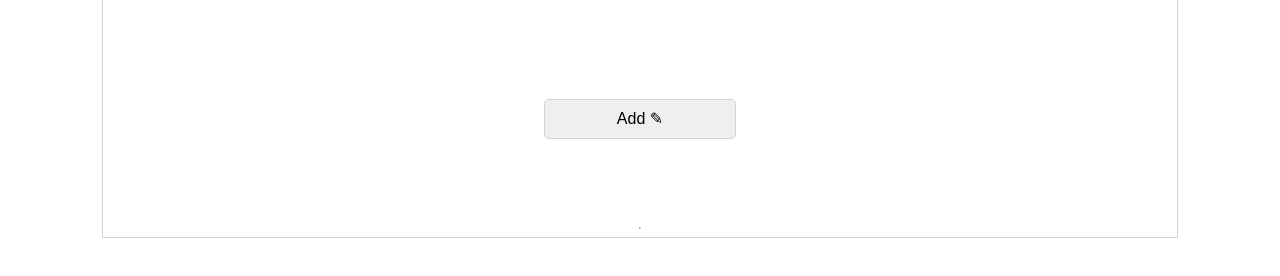
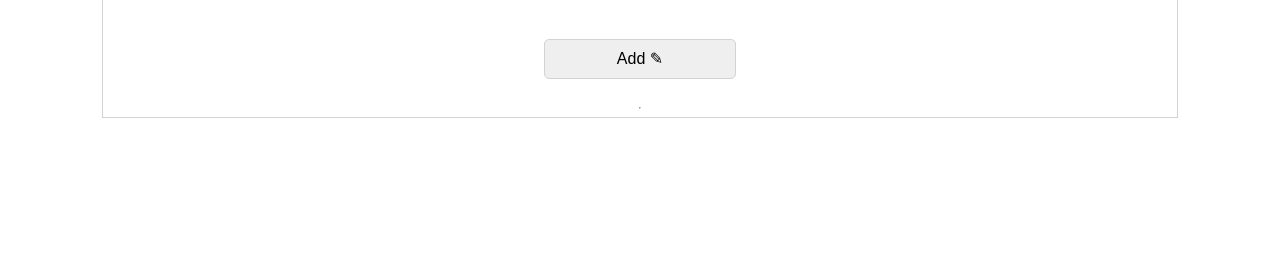
Before and after one commit to xiuyuan0216/CSE134B-HW4, a website: page styledcrud.html in a window 1280 px wide. Shown: the part 126-402 px from the top of the page. Drawn offline with Linux system fonts and the light colour scheme.

Commit message:
add style

```diff
--- a/crudstyle.css
+++ b/crudstyle.css
@@ -25,7 +25,7 @@ body{
     flex-direction: column;
     justify-content: center;
     align-items: center;
-    gap:10vh;
+    gap:20px;
     margin-top:8vh;
     margin-left:8vw;
     margin-right:8vw;
```
